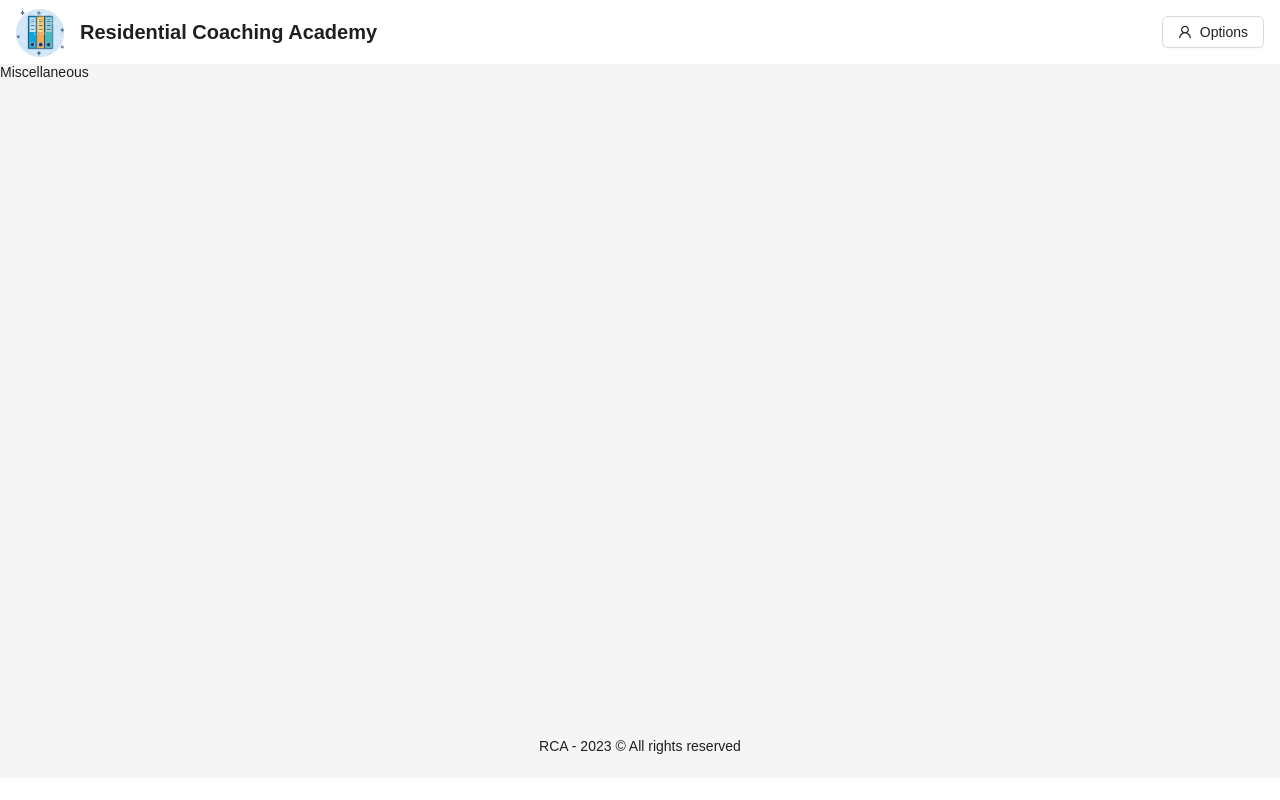
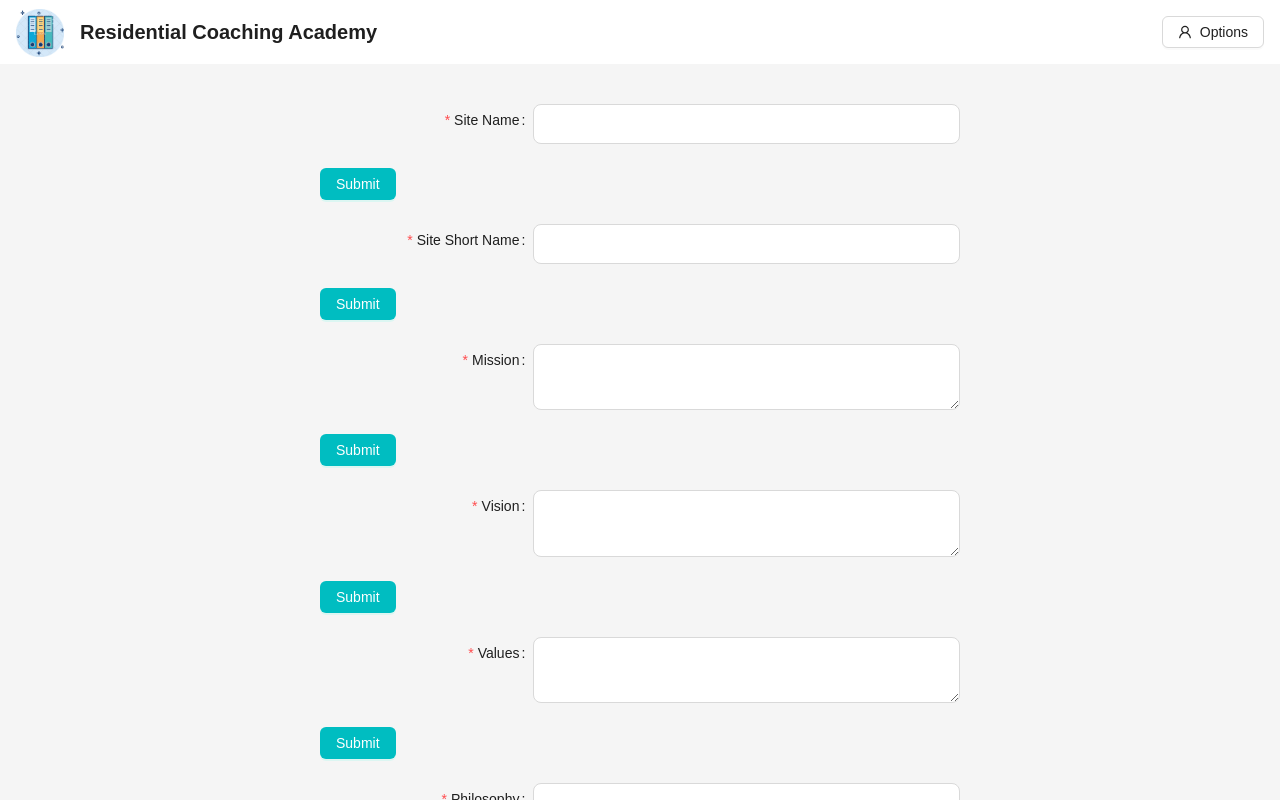
Before and after one commit to m3rashid/rca, a Next.js app: page /admin/misc in a window 1280 px wide. Built offline with nearby package versions, Linux system fonts and the light colour scheme; no server answers.

Commit message:
created config form in misc section

```diff
--- /dev/null
+++ b/src/components/configForm.tsx
@@ -0,0 +1,44 @@
+import { Button, Form, Input } from "antd";
+import React from "react";
+
+interface IProps {
+    formName: string
+    formLabel: string
+    formRules: [{ required: boolean, message: string }]
+    children: React.ReactNode
+    onSubmit: () => void
+    onError: () => void
+}
+
+const ConfigForm: React.FC<IProps> = ({ formName, formLabel, formRules, children, onSubmit, onError }) => {
+    return (
+        <Form
+            layout='horizontal'
+            name={formName}
+            labelCol={{ span: 8 }}
+            wrapperCol={{ span: 24 }}
+            initialValues={{ remember: true }}
+            onFinish={onSubmit}
+            onFinishFailed={onError}
+            autoComplete="off"
+        >
+            <Form.Item
+                label={formLabel}
+                labelCol={{ span: 8 }}
+                name={formName}
+                rules={formRules}
+            >
+                {children}
+            </Form.Item>
+
+            <Form.Item
+                labelCol={{ span: 8 }}>
+                <Button type="primary" htmlType="submit">
+                    Submit
+                </Button>
+            </Form.Item>
+        </Form>
+    )
+}
+
+export default ConfigForm
--- a/src/models/configs.ts
+++ b/src/models/configs.ts
@@ -8,7 +8,7 @@ export interface IConfig extends BaseModel {
 
 const configSchema = new mongoose.Schema<IConfig>(
     {
-    name: { type: String, required: true },
+        name: { type: String, required: true, unique: true },
         value: { type: String, required: true },
     },
     { timestamps: true }
--- a/src/pages/admin/misc.tsx
+++ b/src/pages/admin/misc.tsx
@@ -1,13 +1,125 @@
 import React from 'react'
+import { Input } from "antd";
+import ConfigForm from "rca/components/configForm";
 
-interface IProps {}
+interface IProps {
+}
 
 const Miscellaneous: React.FC<IProps> = () => {
-	return (
-		<>
-			<div>Miscellaneous</div>
-		</>
-	);
+    const [siteName, setSiteName] = React.useState('')
+    const [siteShortName, setSiteShortName] = React.useState('')
+    const [mission, setMission] = React.useState('')
+    const [vision, setVision] = React.useState('')
+    const [values, setValues] = React.useState('')
+    const [philosophy, setPhilosophy] = React.useState('')
+
+    const onSubmitSiteName = async () => {
+        console.log(siteName)
+    }
+
+    const onSubmitSiteShortName = async () => {
+        console.log(siteShortName)
+    }
+
+    const onSubmitMission = () => {
+        console.log(mission)
+    }
+
+    const onSubmitVision = () => {
+        console.log(vision)
+    }
+
+    const onSubmitValues = () => {
+        console.log(values)
+    }
+
+    const onSubmitPhilosophy = () => {
+        console.log(philosophy)
+    }
+    return (
+        <div className='flex justify-center w-full'>
+            <div className='w-1/2 my-10'>
+                <ConfigForm
+                    formName='siteName'
+                    formLabel='Site Name'
+                    formRules={[{ required: true, message: 'Please input site name' }]}
+                    onSubmit={onSubmitSiteName}
+                    onError={() => {
+                    }}
+                >
+                    <Input size='large' onChange={(e) => {
+                        setSiteName(e.target.value)
+                    }}/>
+                </ConfigForm>
+
+                <ConfigForm
+                    formName='siteShortName'
+                    formLabel='Site Short Name'
+                    formRules={[{ required: true, message: 'Please input short site name' }]}
+                    onSubmit={onSubmitSiteShortName}
+                    onError={() => {
+                    }}
+                >
+                    <Input size='large' onChange={(e) => {
+                        setSiteShortName(e.target.value)
+                    }}/>
+                </ConfigForm>
+
+                <ConfigForm
+                    formName='mission'
+                    formLabel='Mission'
+                    formRules={[{ required: true, message: 'Please input mission' }]}
+                    onSubmit={onSubmitMission}
+                    onError={() => {
+                    }}
+                >
+                    <Input.TextArea size='large' onChange={(e) => {
+                        setMission(e.target.value)
+                    }}/>
+                </ConfigForm>
+
+                <ConfigForm
+                    formName='vision'
+                    formLabel='Vision'
+                    formRules={[{ required: true, message: 'Please input vision' }]}
+                    onSubmit={onSubmitVision}
+                    onError={() => {
+                    }}
+                >
+                    <Input.TextArea size='large' onChange={(e) => {
+                        setVision(e.target.value)
+                    }}/>
+                </ConfigForm>
+
+                <ConfigForm
+                    formName='values'
+                    formLabel='Values'
+                    formRules={[{ required: true, message: 'Please input values' }]}
+                    onSubmit={onSubmitValues}
+                    onError={() => {
+                    }}
+                >
+                    <Input.TextArea size='large' onChange={(e) => {
+                        setValues(e.target.value)
+                    }}/>
+                </ConfigForm>
+
+                <ConfigForm
+                    formName='philosophy'
+                    formLabel='Philosophy'
+                    formRules={[{ required: true, message: 'Please input philosophy' }]}
+                    onSubmit={onSubmitPhilosophy}
+                    onError={() => {
+                    }}
+                >
+                    <Input.TextArea size='large' onChange={(e) => {
+                        setPhilosophy(e.target.value)
+                    }}/>
+                </ConfigForm>
+
+            </div>
+        </div>
+    );
 }
 
 export default Miscellaneous
```
Lines whose indentation alone changed are shown as unchanged.
